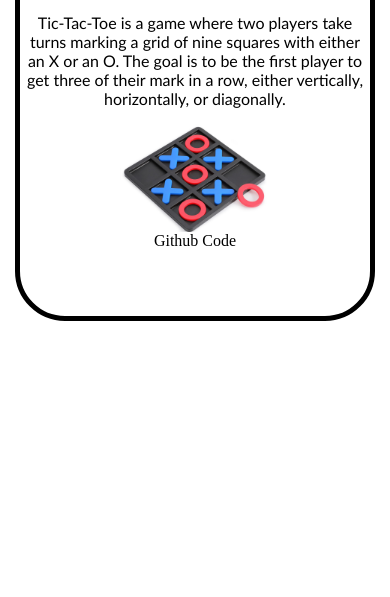
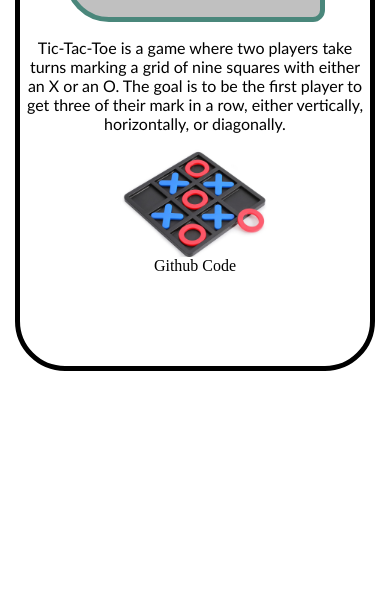
Before and after one commit to Shubham-maury/Portfolio, a plain HTML site: page tic-tac-toe.html in a window 390 px wide. Shown: the part 247-844 px from the top of the page. Drawn offline with Linux system fonts and the light colour scheme.

Commit message:
Update phone.css

```diff
--- a/css/phone.css
+++ b/css/phone.css
@@ -1,6 +1,6 @@
 .container {
     width: 350px;
-    height: 550px;
+/*     height: 500px; */
 }
 .container .heading {
     margin-top: 55px;
```
